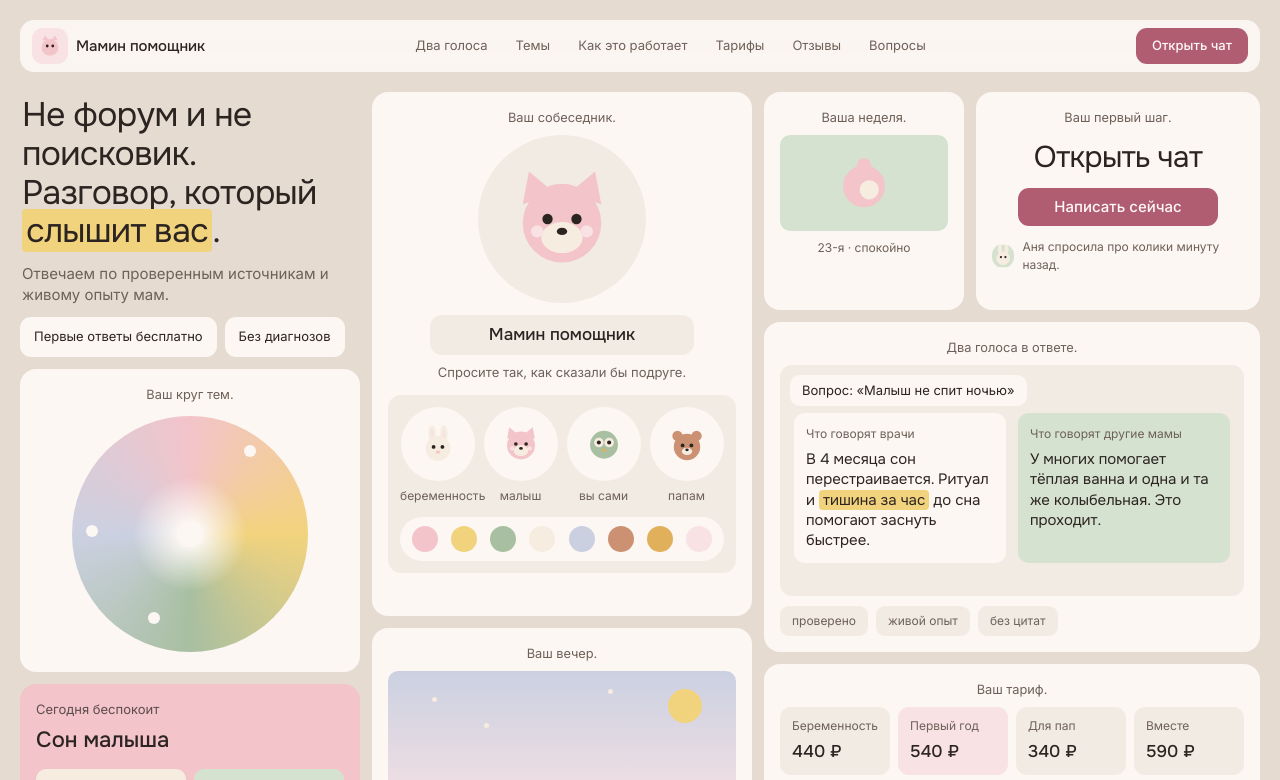
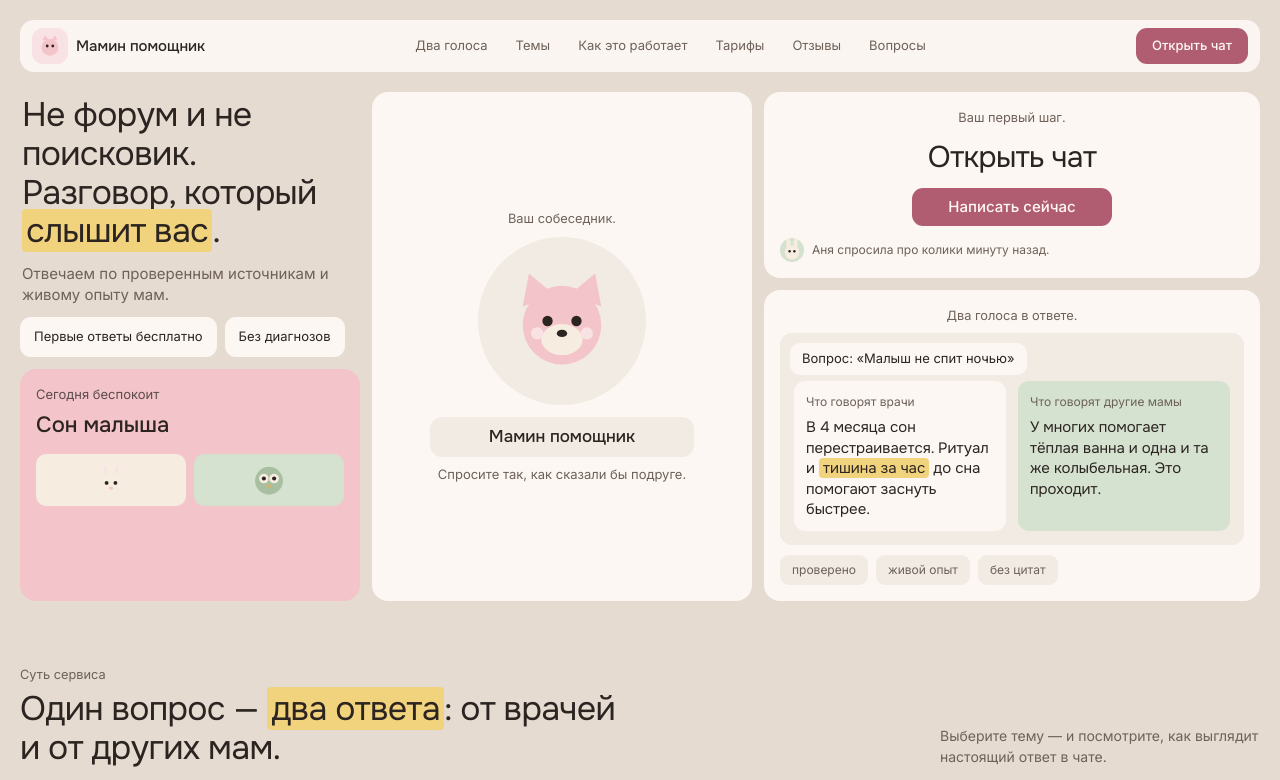
Before and after one commit to Scorboc/mama-helper-landing, a React (Vite) app: page / in a window 1280 px wide. Shown: the top 780 px of the page. Built offline with nearby package versions, Linux system fonts and the light colour scheme.

Commit message:
[CHORE] Убрал лишние виджеты со страницы

```diff
--- a/src/components/Hero.tsx
+++ b/src/components/Hero.tsx
@@ -1,4 +1,4 @@
-import { AvatarCritter, Bear, Bunny, Fox, Owl, SleepingBear } from '@/components/Critters';
+import { AvatarCritter, Bunny, Fox, Owl } from '@/components/Critters';
 
 const Hero = () => {
   return (
@@ -23,25 +23,7 @@ const Hero = () => {
             </span>
           </div>
 
-          <div className="tile flex flex-1 flex-col">
-            <span className="cap text-center">Ваш круг тем.</span>
-            <div className="flex flex-1 items-center justify-center py-1">
-              <div
-                className="relative h-[200px] w-[200px] rounded-full sm:h-[236px] sm:w-[236px]"
-                style={{
-                  background:
-                    'radial-gradient(circle at 50% 50%, hsl(var(--card)) 0 6%, transparent 34%), conic-gradient(hsl(var(--pink)), hsl(var(--mark)), hsl(var(--sage)), hsl(var(--night)), hsl(var(--pink)))',
-                }}
-              >
-                <span className="absolute left-[6%] top-[46%] h-3 w-3 rounded-full bg-card" />
-                <span className="absolute right-[22%] top-[12%] h-3 w-3 rounded-full bg-card" />
-                <span className="absolute bottom-[12%] left-[32%] h-3 w-3 rounded-full bg-card" />
-                <span className="absolute left-1/2 top-1/2 -ml-[13px] -mt-[13px] h-[26px] w-[26px] rounded-full bg-card" />
-              </div>
-            </div>
-          </div>
-
-          <div className="tile bg-pink">
+          <div className="tile flex flex-1 flex-col bg-pink">
             <div className="text-[13px] text-foreground/75">Сегодня беспокоит</div>
             <div className="mt-1 font-heading text-[22px] font-medium">Сон малыша</div>
             <div className="mt-3 grid grid-cols-2 gap-2">
@@ -57,7 +39,7 @@ const Hero = () => {
 
         {/* ---------- средняя колонка ---------- */}
         <div className="flex animate-fade-up flex-col gap-3 opacity-0 [animation-delay:100ms]">
-          <div className="tile flex flex-1 flex-col">
+          <div className="tile flex flex-1 flex-col justify-center">
             <span className="cap text-center">Ваш собеседник.</span>
             <div className="flex justify-center">
               <div className="grid h-[168px] w-[168px] place-items-center rounded-full bg-inner">
@@ -70,64 +52,11 @@ const Hero = () => {
             <p className="mt-2 text-center text-[13px] text-muted-foreground">
               Спросите так, как сказали бы подруге.
             </p>
-
-            <div className="mt-3 rounded-[13px] bg-inner p-3">
-              <div className="grid grid-cols-4 gap-2">
-                {[
-                  { node: <Bunny className="h-11 w-11" />, label: 'беременность' },
-                  { node: <Fox className="h-11 w-11" />, label: 'малыш' },
-                  { node: <Owl className="h-11 w-11" />, label: 'вы сами' },
-                  { node: <Bear className="h-11 w-11" />, label: 'папам' },
-                ].map((s) => (
-                  <div key={s.label} className="text-center">
-                    <div className="mx-auto grid aspect-square w-full max-w-[74px] place-items-center rounded-full bg-card">
-                      {s.node}
-                    </div>
-                    <span className="mt-1.5 block text-[12px] text-muted-foreground">{s.label}</span>
-                  </div>
-                ))}
-              </div>
-              <div className="mt-3 flex h-11 items-center justify-between rounded-full bg-card px-3">
-                {['pink', 'mark', 'sage', 'cream', 'night', 'fur', 'gold', 'pink-soft'].map((t) => (
-                  <span
-                    key={t}
-                    className="h-[26px] w-[26px] rounded-full"
-                    style={{ background: `hsl(var(--${t}))` }}
-                  />
-                ))}
-              </div>
-            </div>
-          </div>
-
-          <div className="tile">
-            <span className="cap text-center">Ваш вечер.</span>
-            <div
-              className="relative mt-0.5 h-[150px] overflow-hidden rounded-[10px]"
-              style={{ background: 'linear-gradient(180deg, hsl(var(--night)), hsl(var(--pink-soft)))' }}
-            >
-              <span className="absolute right-[34px] top-[18px] h-[34px] w-[34px] rounded-full bg-mark" />
-              <span className="absolute left-[44px] top-[26px] h-[5px] w-[5px] rounded-full bg-cream" />
-              <span className="absolute left-[96px] top-[52px] h-[5px] w-[5px] rounded-full bg-cream" />
-              <span className="absolute left-[220px] top-[18px] h-[5px] w-[5px] rounded-full bg-cream" />
-              <SleepingBear className="absolute -bottom-1.5 left-1/2 w-[130px] -translate-x-1/2" />
-            </div>
           </div>
         </div>
 
         {/* ---------- правая область ---------- */}
-        <div className="grid animate-fade-up grid-cols-1 gap-3 opacity-0 [animation-delay:160ms] sm:grid-cols-[200px_1fr]">
-          <div className="tile">
-            <span className="cap text-center">Ваша неделя.</span>
-            <div className="grid h-24 place-items-center rounded-[10px] bg-sage-soft">
-              <svg viewBox="0 0 80 70" className="w-[70px]">
-                <circle cx="40" cy="38" r="24" fill="hsl(var(--pink))" />
-                <circle cx="46" cy="42" r="11" fill="hsl(var(--cream))" />
-                <circle cx="40" cy="14" r="8" fill="hsl(var(--pink))" />
-              </svg>
-            </div>
-            <div className="mt-2 text-center text-[12px] text-muted-foreground">23-я · спокойно</div>
-          </div>
-
+        <div className="grid animate-fade-up grid-cols-1 gap-3 opacity-0 [animation-delay:160ms]">
           <div className="tile flex flex-col">
             <span className="cap text-center">Ваш первый шаг.</span>
             <div className="text-center font-heading text-[30px] font-normal tracking-[-0.02em]">
@@ -145,7 +74,7 @@ const Hero = () => {
             </div>
           </div>
 
-          <div className="tile flex flex-col sm:col-span-2">
+          <div className="tile flex flex-col">
             <span className="cap text-center">Два голоса в ответе.</span>
             <div className="relative flex-1 rounded-xl bg-inner p-3.5 pt-12">
               <div className="absolute left-2.5 top-2.5 rounded-[10px] bg-card px-3 py-1.5 text-[13px]">
@@ -178,29 +107,6 @@ const Hero = () => {
               ))}
             </div>
           </div>
-
-          <div className="tile sm:col-span-2">
-            <span className="cap text-center">Ваш тариф.</span>
-            <div className="grid grid-cols-2 gap-2 sm:grid-cols-4">
-              {[
-                { n: 'Беременность', p: '440 ₽', hot: false },
-                { n: 'Первый год', p: '540 ₽', hot: true },
-                { n: 'Для пап', p: '340 ₽', hot: false },
-                { n: 'Вместе', p: '590 ₽', hot: false },
-              ].map((pl) => (
-                <div
-                  key={pl.n}
-                  className={`rounded-[11px] px-3 py-2.5 ${pl.hot ? 'bg-pink-soft' : 'bg-inner'}`}
-                >
-                  <div className="text-[12px] text-muted-foreground">{pl.n}</div>
-                  <div className="mt-1 font-heading text-[17px] font-medium">{pl.p}</div>
-                </div>
-              ))}
-            </div>
-            <p className="mt-2.5 text-center text-[11px] text-muted-foreground">
-              Не заменяет консультацию врача и не ставит диагнозы.
-            </p>
-          </div>
         </div>
       </div>
     </section>
```
